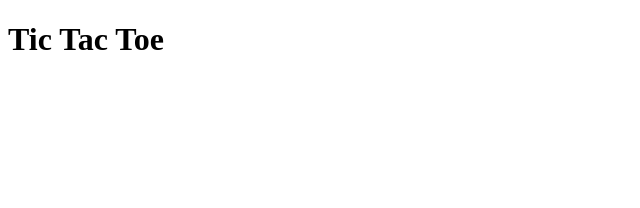
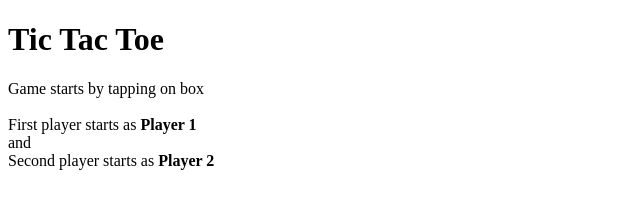
Before and after one commit to Cachamoe/New-Project, a plain HTML site: page index.html in a window 1280 px wide. Shown: the whole page, without its empty margins (0-640 px from the left). Drawn offline with Linux system fonts and the light colour scheme.

Commit message:
updated index.html

```diff
--- a/index.html
+++ b/index.html
@@ -12,6 +12,12 @@
     <div id="main">
         <h1>Tic Tac Toe</h1>
 
+        <!-- Instructions -->
+        <p id="Instructions">Game starts by tapping on
+            box<br><br>First player starts as
+            <b>Player 1</b><br>and<br>Second
+            player starts as <b>Player 2</b>
+        </p>
 
 
 
```
